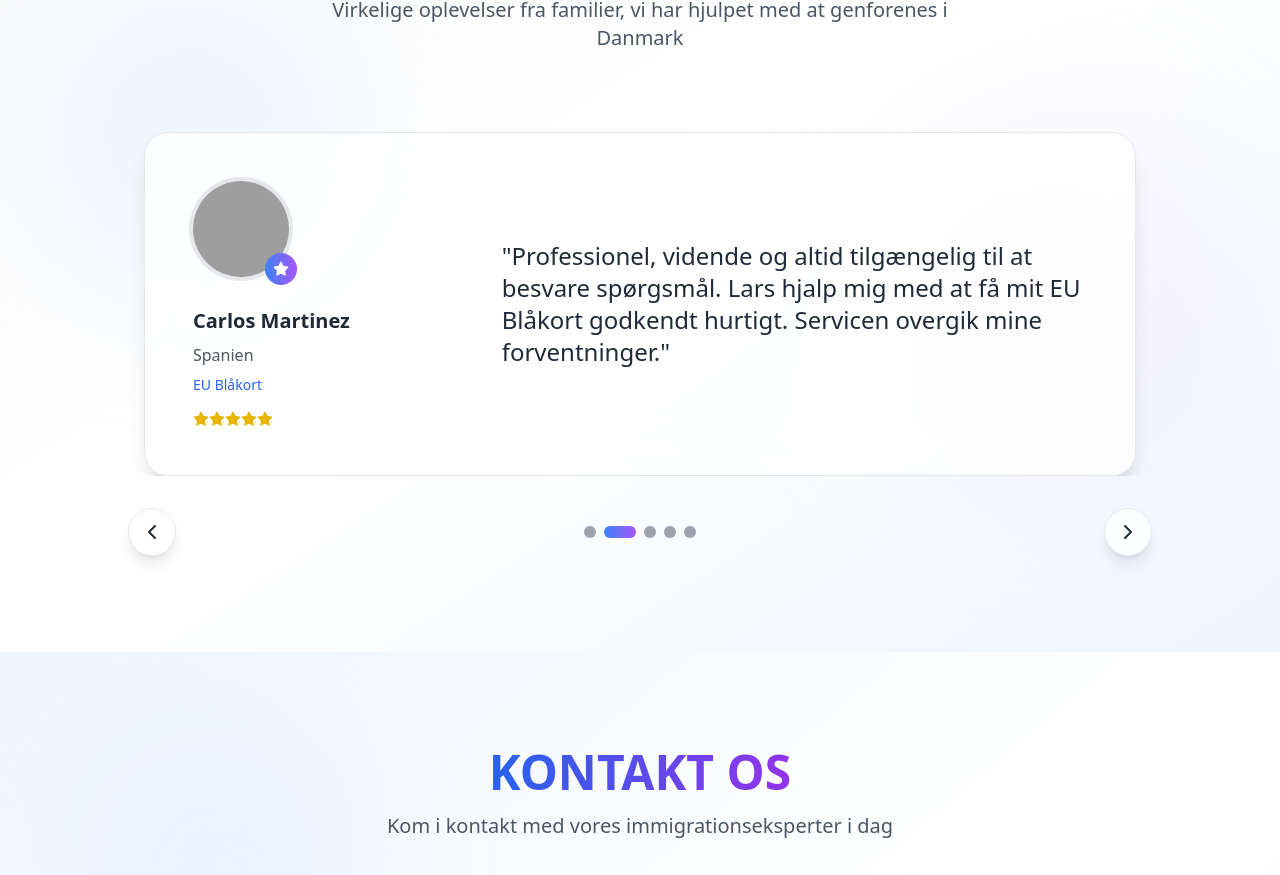
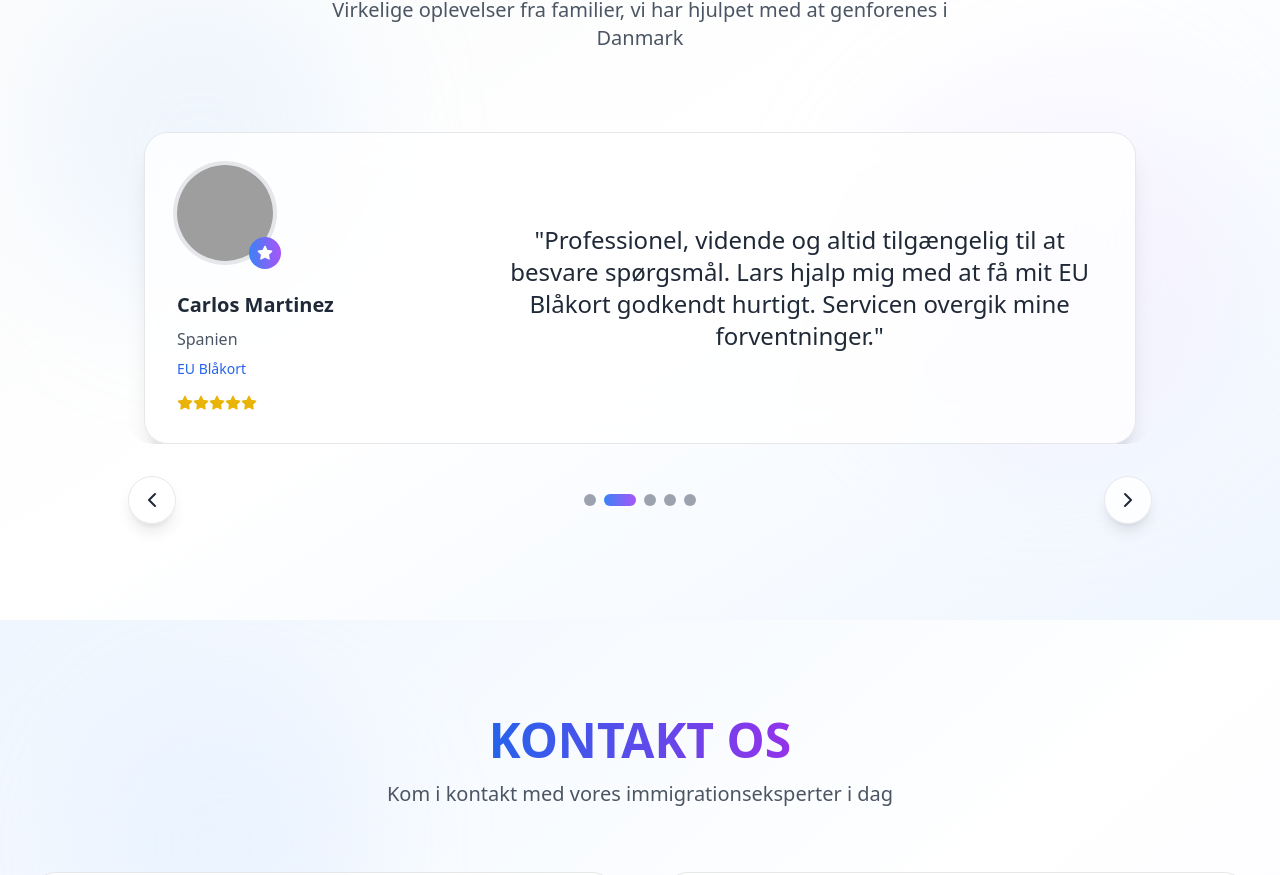
Before and after one commit to mauryajatin45/Nordic-Legal-Consulting, a React (Vite) app: page / in a window 1280 px wide. Shown: the part 5580-6455 px from the top of the page. Built offline with nearby package versions, Linux system fonts and the light colour scheme; grey boxes are pictures that could not be loaded.

Commit message:
fix: Adjust padding in Testimonials component and center-align testimonial text

```diff
--- a/src/components/Testimonials.tsx
+++ b/src/components/Testimonials.tsx
@@ -166,7 +166,7 @@ const content = {
             >
               {t.testimonials.map((testimonial, index) => (
                 <div key={index} className="w-full flex-shrink-0 px-4">
-                  <div className="bg-white/80 backdrop-blur-xl rounded-3xl p-12 border border-gray-200 relative shadow-xl">
+                  <div className="bg-white/80 backdrop-blur-xl rounded-3xl p-8 border border-gray-200 relative shadow-xl">
                     {/* Quote icon */}
                     {/* <div className="absolute -top-6 left-12">
                       <div className="w-12 h-12 bg-gradient-to-r from-blue-500 to-purple-500 rounded-full flex items-center justify-center">
@@ -211,7 +211,7 @@ const content = {
 
                       {/* Testimonial text */}
                       <div className="lg:col-span-2">
-                        <blockquote className="text-xl lg:text-2xl text-gray-800 leading-relaxed">
+                        <blockquote className="text-xl lg:text-2xl text-gray-800 leading-relaxed text-center">
                           "{testimonial.text}"
                         </blockquote>
                       </div>
```
